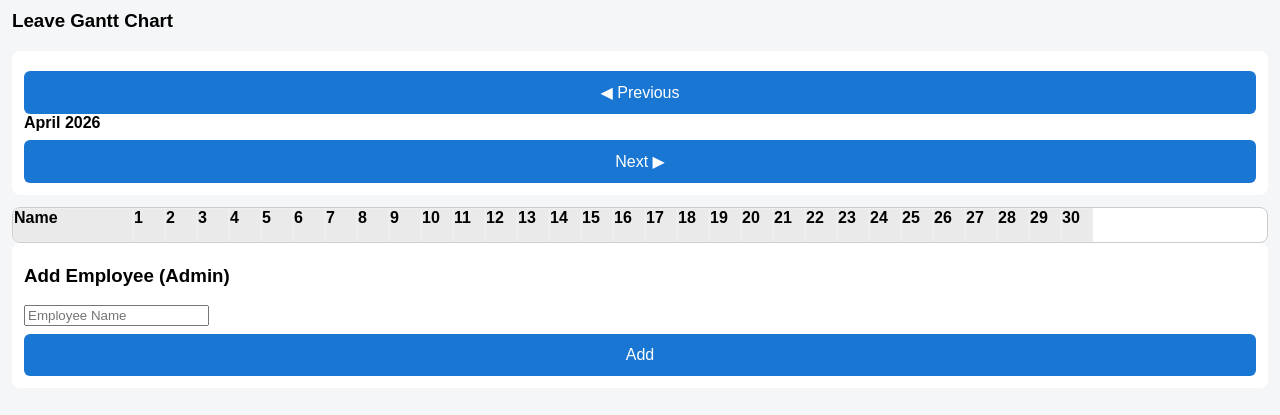
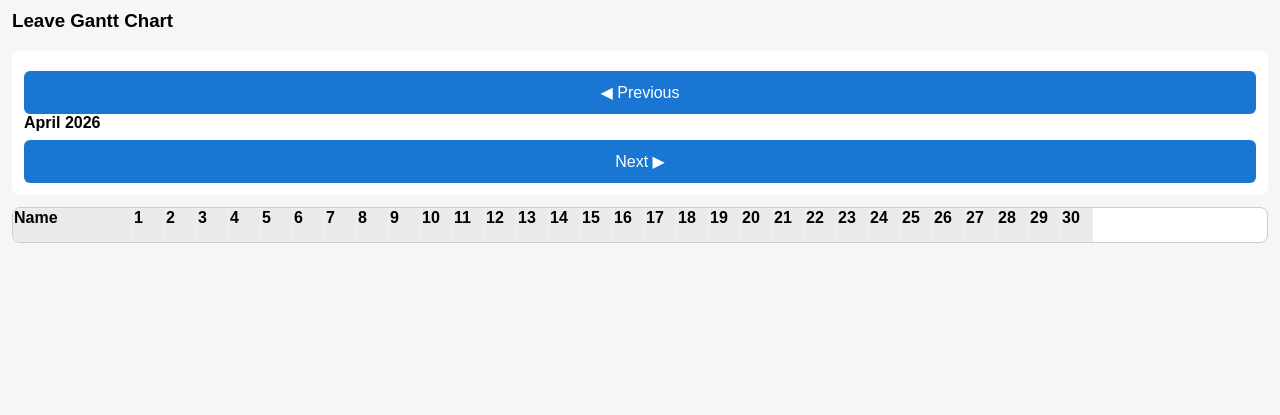
Before and after one commit to snehavinod1/leave-app, a Flask app: page / in a window 1280 px wide. Shown: the part 337-752 px from the top of the page. Run offline with Flask 3, Linux system fonts and the light colour scheme; data comes from the database, SQL or seed files in the repository; data that the repository does not hold is empty.

Commit message:
Update index.html
deleted add employee

```diff
--- a/templates/index.html
+++ b/templates/index.html
@@ -127,20 +127,8 @@ button {
     <div id="chart"></div>
 </div>
 
-<div class="card">
-    <h3>Add Employee (Admin)</h3>
-    <input type="text" id="newEmp" placeholder="Employee Name">
-    <button onclick="addEmp()">Add</button>
-</div>
 
 <script>
-function addEmp(){
- fetch("/add_employee",{
-   method:"POST",
-   headers:{"Content-Type":"application/json"},
-   body:JSON.stringify({name:newEmp.value})
- }).then(()=>location.reload())
-}
 
 
 let today=new Date(), y=today.getFullYear(), m=today.getMonth()+1
```
